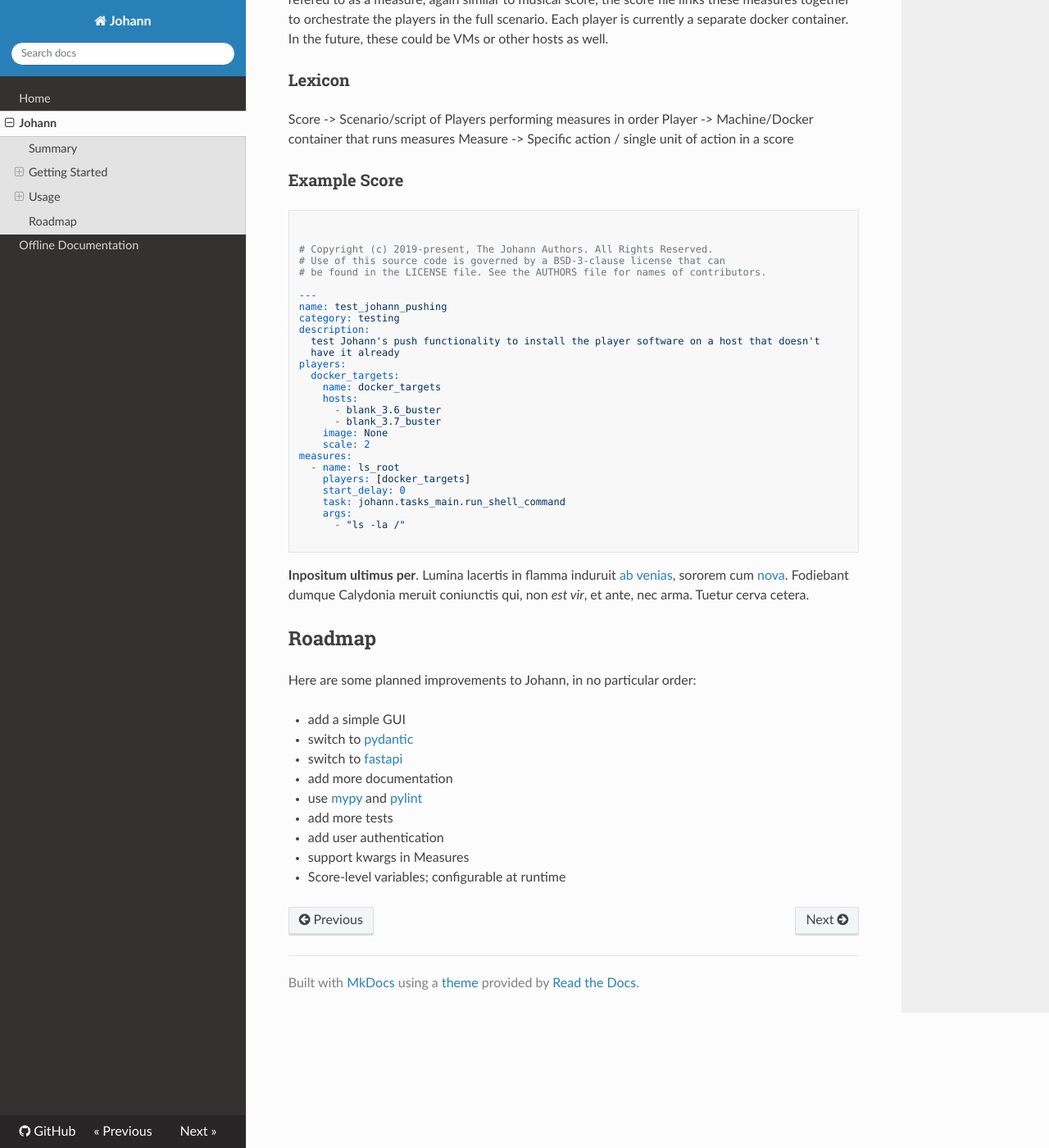
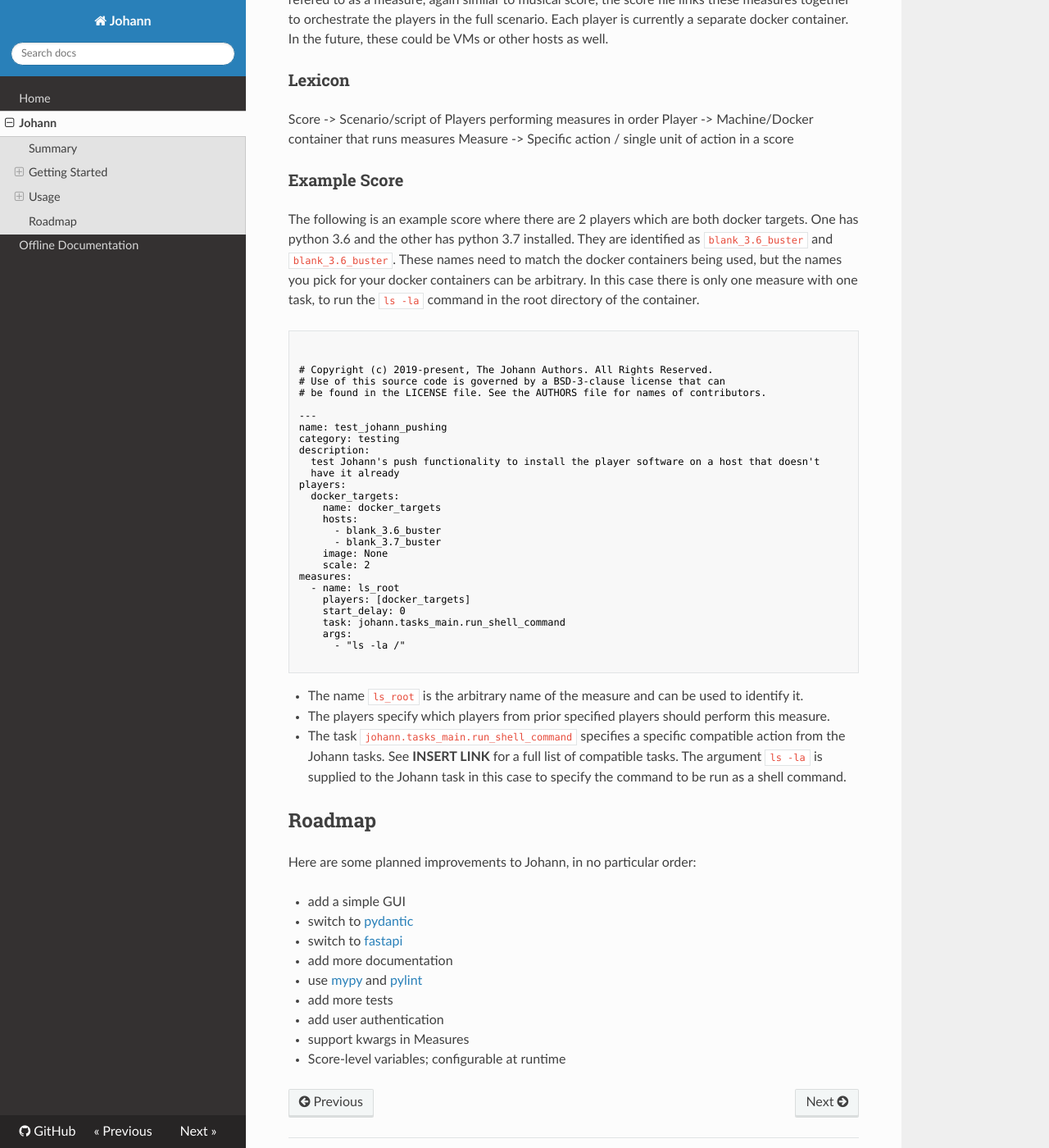
Before and after one commit to johannsdg/johannsdg.github.io, an MkDocs documentation site: the page built from docs/johann.md, in a window 1280 px wide and 1400 px high, scrolled down 1214 px. Shown: the whole window at 82% size. Built offline with MkDocs 1.6.1, drawn with Linux system fonts in a browser that asks for light colours; nearby versions of some CDN libraries.

Commit message:
Update johann.md
Continuing to fill in placeholders

````diff
--- a/docs/johann.md
+++ b/docs/johann.md
@@ -1,3 +1,6 @@
+
+
+
 # Johann
 
 ## Summary
@@ -62,7 +65,15 @@ Measure -> Specific action / single unit of action in a score
 
 
 ### Example Score
-``` yml
+The following is an example score where there are 2 players which are both docker
+targets. One has python 3.6 and the other has python 3.7 installed. They are identified
+as `blank_3.6_buster` and `blank_3.6_buster`. These names need to match the docker containers
+being used, but the names you pick for your docker containers can be arbitrary. In this case
+there is only one measure with one task, to run the `ls -la` command in the root directory
+of the container.
+
+
+``` ymal
 
 
 # Copyright (c) 2019-present, The Johann Authors. All Rights Reserved.
@@ -92,11 +103,11 @@ measures:
       - "ls -la /"
 
 ```
-
-**Inpositum ultimus per**. Lumina lacertis in flamma induruit [ab
-venias](http://et-femina.io/crediturmaximus.html), sororem cum
-[nova](http://lumina.org/iacuit-vultus.aspx). Fodiebant dumque Calydonia meruit
-coniunctis qui, non *est vir*, et ante, nec arma. Tuetur cerva cetera.
+* The name `ls_root` is the arbitrary name of the measure and can be used to identify it.
+* The players specify which players from prior specified players should perform this measure.
+* The task `johann.tasks_main.run_shell_command` specifies a specific compatible action from
+  the Johann tasks. See **INSERT LINK** for a full list of compatible tasks. The argument
+  `ls -la` is supplied to the Johann task in this case to specify the command to be run as a shell command.
 
 ## Roadmap
 
````
